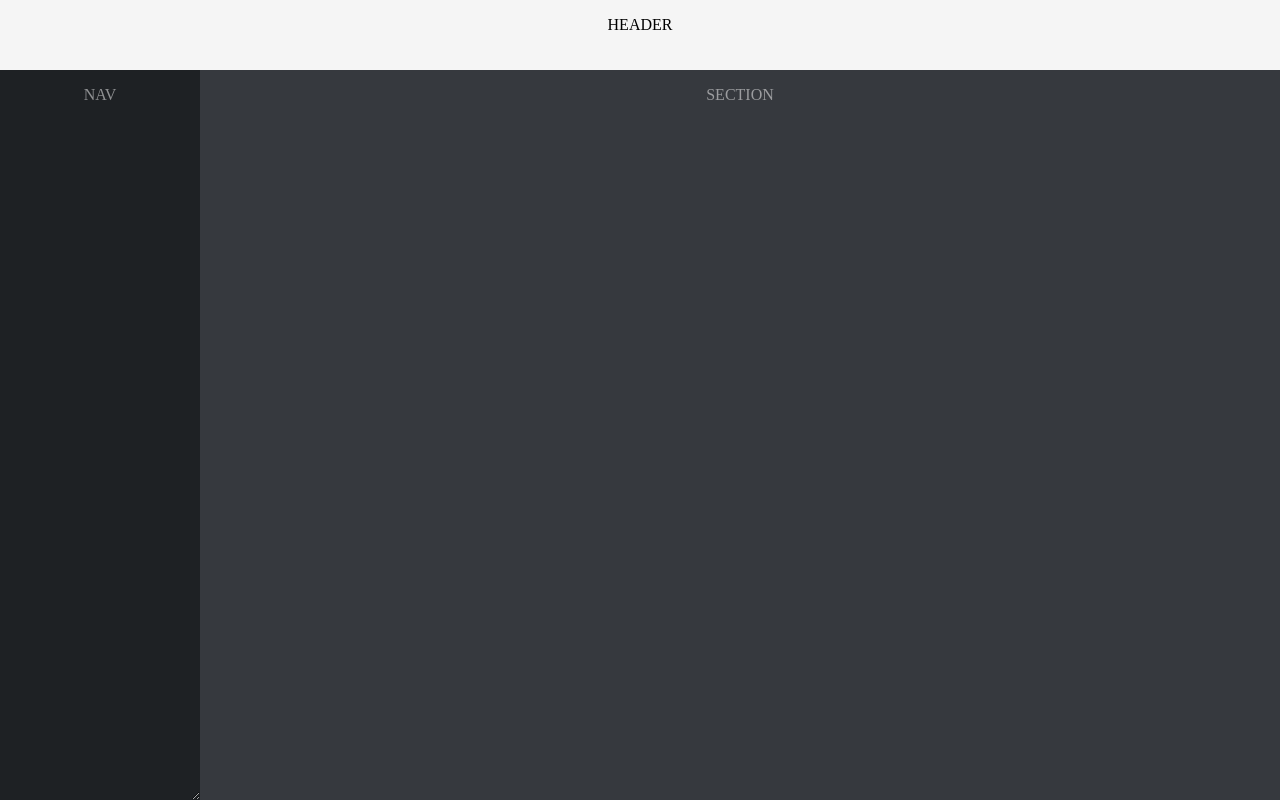
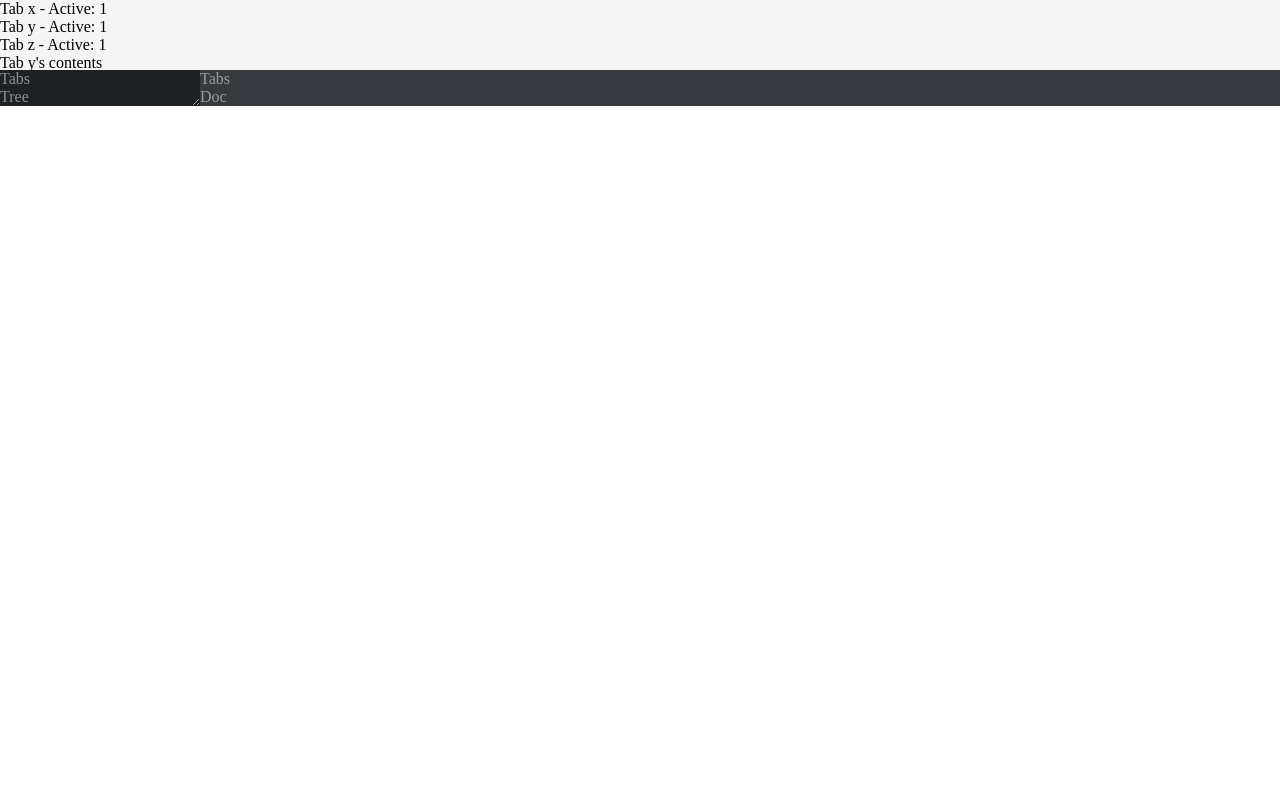
Before and after one commit to renato-rg/proteus, a React app: page / in a window 1280 px wide. Built offline with nearby package versions, Linux system fonts and the light colour scheme.

Commit message:
first components added, closes #3, closes #5

```diff
--- a/app/index.html
+++ b/app/index.html
@@ -6,18 +6,7 @@
         <link rel="stylesheet" href="build/bundle.css">
     </head>
     <body>
-        <!-- <div id="app"></div>     -->
-        <header>
-            <p>HEADER</p>
-        </header>
-        <main>
-            <nav>
-                <p>NAV</p>
-            </nav>
-            <section>
-                <p>SECTION</p>
-            </section>
-        </main>
+        <div id="app"></div>
         <script src="build/bundle.js"></script>
     </body>
 </html>
--- a/app/src/App.jsx
+++ b/app/src/App.jsx
@@ -1,11 +1,64 @@
 import React, {Component} from 'react'
 import {render} from 'react-dom'
-import {} from './styles/global.css'
+import {header, nav, section} from './styles/global.css'
+import TabsWrapper from './components/TabsWrapper.jsx'
+
+// Mockup data
+const tabs = [
+    "Tab x",
+    "Tab y",
+    "Tab z"
+]
+const contents = [
+    "Tab x's contents",
+    "Tab y's contents",
+    "Tab z's contents"
+]
 
 export default class App extends Component {
+    constructor(props){
+        super(props)
+        this.state = {
+            loaded: false
+        }
+        this.getMyTabsFromHeader = this.getMyTabsFromHeader.bind(this);
+        this.myTabsHeader;
+    }
+
+    componentWillMount() {
+        this.myTabsHeader = (<div>Loading...</div>)
+    }
+
+    componentDidMount() {
+        this.getMyTabsFromHeader();
+    }
+
+    getMyTabsFromHeader() {
+        setTimeout(function (){
+            this.myTabsHeader = (<TabsWrapper tabs={tabs} contents={contents}/>);
+            this.setState({
+                loaded: true
+            })
+        }.bind(this),2000);
+    }
+
     render() {
         return (
-            <div></div>
+            <div>
+                <header>
+                    {this.myTabsHeader}
+                </header>
+                <main>
+                    <nav>
+                        <div>Tabs</div>
+                        <div>Tree</div>
+                    </nav>
+                    <section>
+                        <div>Tabs</div>
+                        <div>Doc</div>
+                    </section>
+                </main>
+            </div>
         )
     }
 }
--- /dev/null
+++ b/app/src/components/TabsWrapper.jsx
@@ -0,0 +1,69 @@
+import React, {Component} from 'react'
+import {render} from 'react-dom'
+
+export default class TabsWrapper extends React.Component {
+    constructor(props) {
+        super(props);
+        this.onTabClick = this.onTabClick.bind(this);
+        this.state = {
+            tabSelected: 1
+        };
+    }
+
+    onTabClick(index) {
+        this.setState({tabSelected: index});
+    }
+
+    render() {
+        return (
+            <div>
+
+                <Tabs tabs={this.props.tabs} active={this.state.tabSelected} handler={this.onTabClick}/>
+                <TabContent contents={this.props.contents} index={this.state.tabSelected}/>
+            </div>
+        );
+    }
+}
+
+class Tabs extends React.Component {
+    constructor(props) {
+        super(props);
+        this.state = {
+            active: props.active
+        }
+    }
+
+    componentWillReceiveProps(nextProps) {
+        if(this.state.active != nextProps.active){
+            this.setState({
+                active: nextProps.active
+            })
+        }
+    }
+
+    shouldComponentUpdate(nextProps, nextState) {
+        return this.state.active != nextProps.active
+    }
+
+    render() {
+        console.log("Tabs.render");
+      return (
+        <div>
+            {this.props.tabs.map( (title, index) =>
+                <div key={index}
+                    onClick={()=>this.props.handler(index)}>
+                    {title} - Active: {this.state.active}
+                </div>
+            )}
+        </div>
+    );
+    }
+}
+
+const TabContent = (props) => {
+    return (
+        <div>
+            {props.contents[props.index]}
+        </div>
+    )
+}
--- a/app/src/styles/global.css
+++ b/app/src/styles/global.css
@@ -10,10 +10,12 @@
 /*
 * Global CSS goes here
 */
-html {
+html, body, #app {
     height: 100%;
+    margin: 0;
+    padding: 0;
 }
-body {
+[data-reactroot] {
     margin: auto;
     background: #999999;
     height: 100%;
```
